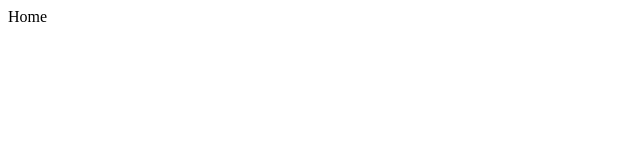
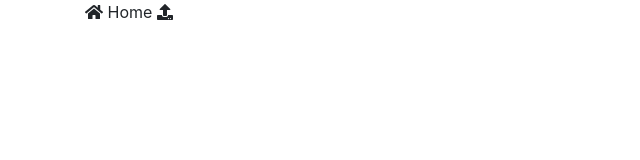
Before and after one commit to alenhorozic/projektLia2020frontEnd, a React (Create React App) app: page / in a window 1280 px wide. Shown: the top 160 px of the page, without its empty margins (0-640 px from the left). Built offline with nearby package versions, Linux system fonts and the light colour scheme.

Commit message:
bootstrap fontawesome

```diff
--- a/src/components/app/App.tsx
+++ b/src/components/app/App.tsx
@@ -1,11 +1,14 @@
 import React from 'react';
 import './App.css';
+import {Container} from 'react-bootstrap';
+import { faHome, faUpload}  from '@fortawesome/free-solid-svg-icons';
+import { FontAwesomeIcon} from '@fortawesome/react-fontawesome';
 
 function App() {
   return (
-    <div className="App">
-      Home
-    </div>
+    <Container >
+      <FontAwesomeIcon icon={faHome} /> Home  <FontAwesomeIcon icon={faUpload} />
+    </Container>
   );
 }
 
--- a/src/index.tsx
+++ b/src/index.tsx
@@ -3,6 +3,11 @@
 import './index.css';
 import App from './components/app/App';
 import * as serviceWorker from './serviceWorker';
+import 'bootstrap/dist/css/bootstrap.min.css';
+import 'jquery/dist/jquery.js';
+import 'popper.js/dist/popper.js';
+import 'bootstrap/dist/js/bootstrap.min.js';
+import '@fortawesome/fontawesome-free/css/fontawesome.css';
 
 ReactDOM.render(
   <React.StrictMode>
```
Also changed, not shown: package.json (+9 -1 lines), 1 other file (tests, documents, lock files or other folders).
